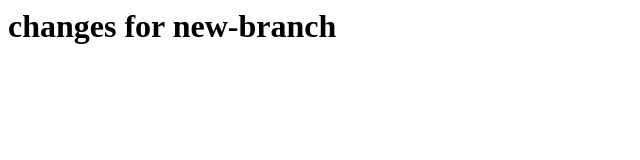
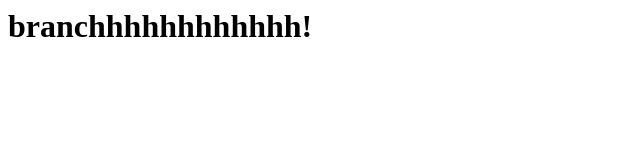
Before and after one commit to mangesr/hello_world, a plain HTML site: page index.html in a window 1280 px wide. Shown: the whole page, without its empty margins (0-640 px from the left). Drawn offline with Linux system fonts and the light colour scheme.

Commit message:
addind new

```diff
--- a/index.html
+++ b/index.html
@@ -3,8 +3,7 @@
 <body>
 
 <h1>
-changes for new-branch
-
+branchhhhhhhhhhhh!
 </h1>
 
 </body>
```
